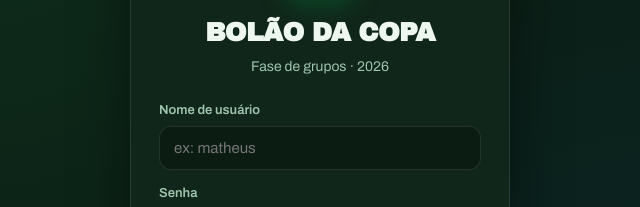
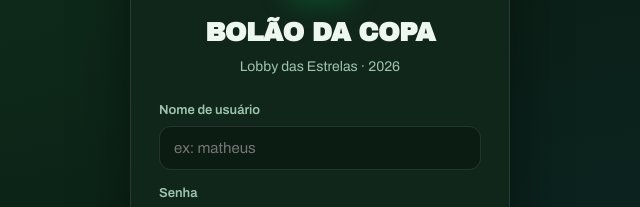
Before and after one commit to francaa04/bolao-copa, a plain HTML site: page index.html in a window 1280 px wide. Shown: the part 242-449 px from the top of the page, 320-960 px from the left. Drawn offline with nearby package versions, Linux system fonts and the light colour scheme.

Commit message:
index.html

```diff
--- a/index.html
+++ b/index.html
@@ -166,7 +166,7 @@
   <div class="login-card">
     <div class="crest">⚽</div>
     <h1 class="black">BOLÃO DA COPA</h1>
-    <p class="sub">Fase de grupos · 2026</p>
+    <p class="sub">Lobby das Estrelas · 2026</p>
 
     <label>Nome de usuário</label>
     <input class="inp" id="in-user" placeholder="ex: matheus" autocomplete="username">
```
